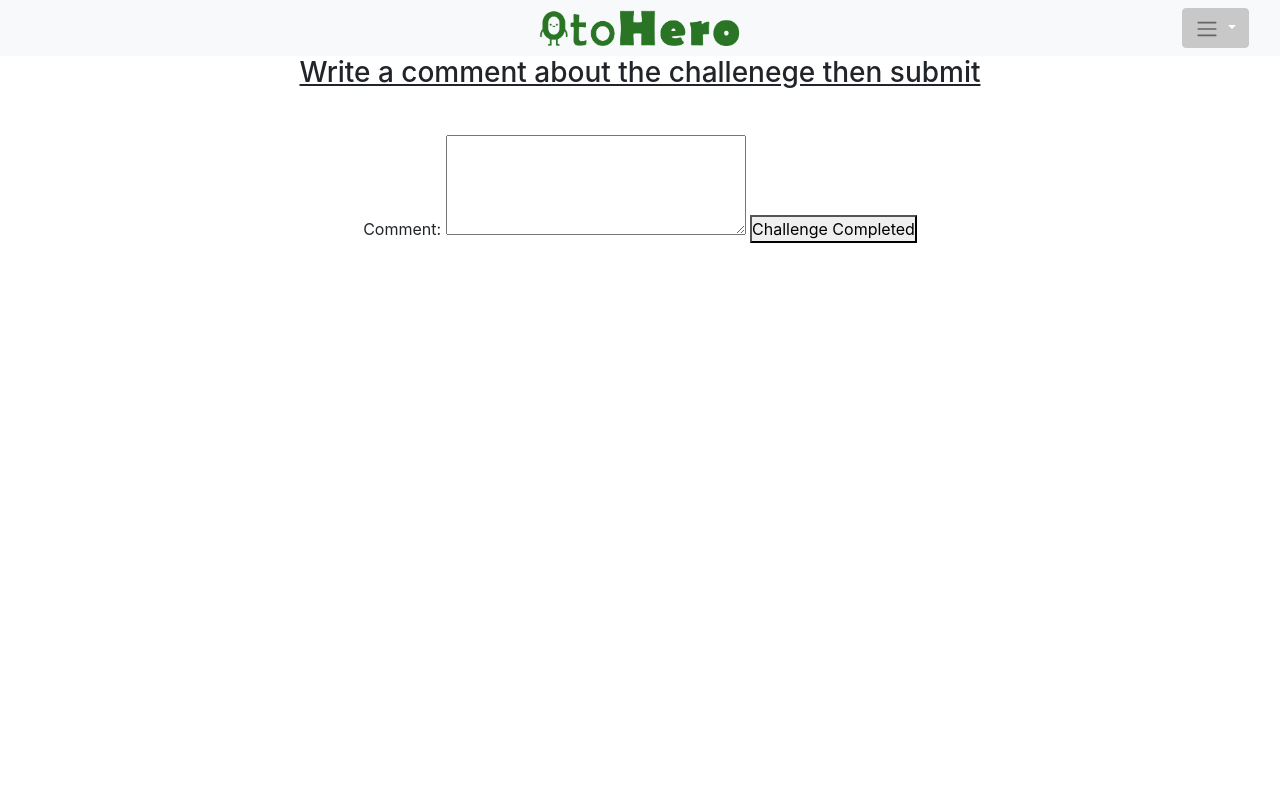
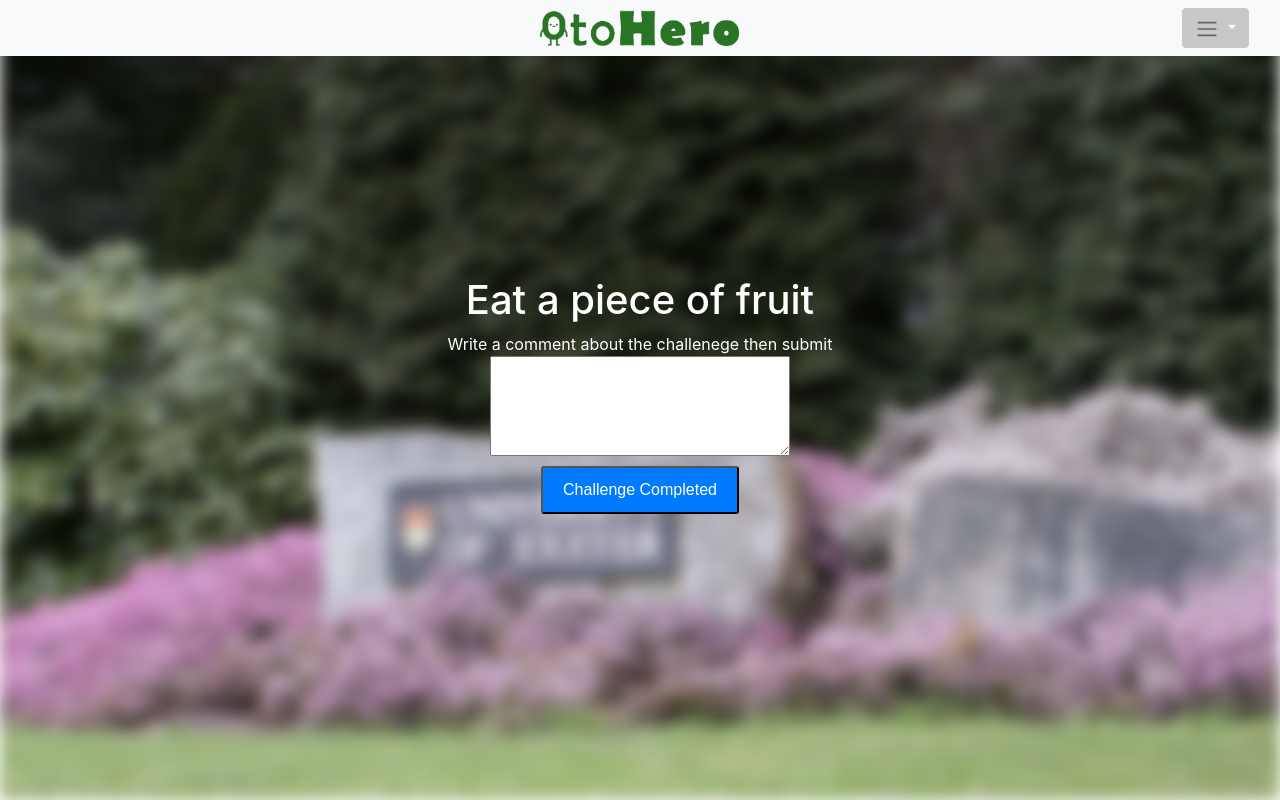
Before and after one commit to Robert-Lucas7/ECM2434_Group_Software_Project, a Django app: page /project/make_post/ in a window 1280 px wide. Run offline with Django 5.2, Linux system fonts and the light colour scheme; data comes from the database, SQL or seed files in the repository; some libraries are stand-ins or nearby versions.

Commit message:
Update make_post.html

```diff
--- a/sustainability_project/project/templates/project/make_post.html
+++ b/sustainability_project/project/templates/project/make_post.html
@@ -1,16 +1,50 @@
 {% extends 'base.html' %}
 
+{% load static %}
+
 {% block content %}
+<head>
+    <style>
+        form {
+            font-family: Arial, sans-serif;
+            display: flex;
+            justify-content: center;
+            align-items: center;
+            flex-direction: column;
+        }
+        .button {
+            display: inline-block;
+            padding: 10px 20px;
+            margin: 10px;
+            font-size: 16px;
+            cursor: pointer;
+            color: #fff;
+            background-color: #007bff;
+            border-radius: 3px;
+        }
+        .button:hover {
+            background-color: #0056b3;
+        }
+    </style>
+</head>
+        <div class="challenge-section">
+            <!-- Background image set inline to utilize the Django static file system -->
+            <div class="background-image" style="background-image: url('{% static 'project/exeter_uni_campus.jpg' %}');"></div>
+            <div class="content">
+                <h1>{{ daily_challenge|default:"Daily Challenge Sample Text" }}</h1>
+                <a align="center">Write a comment about the challenege then submit</a>
 
-    <div class="daily-challenge">
-        <h1>{{ daily_challenge|default:"Daily Challenge Sample Text" }}</h1>
-    </div>
+                <form id="MakePost" method="post" align="center" action="{% url 'make_post' %}" >
+                    {% csrf_token %}
+                    <!-- {{form.comment.label_tag}} -->
+                    {{form.comment}}
+                    <button type="submit" class="button">Challenge Completed</button>
+                </form>
+            </div>
 
-    <body>
+        </div>
 
-        <h3 align="center" underline><u>Write a comment about the challenege then submit</u></h1>
-        <pre>  </pre>
-        <div id="post">
+        <div id="post" align="center" >
             {% if form.errors %}
                 <div class="error">
                     <p><span>ERROR</span></p>
@@ -25,13 +59,7 @@
             {% endif %}
         </div>
 
-        <form id="MakePost" method="post" align="center" action="{% url 'make_post' %}">
-            {% csrf_token %}
-            {{form.comment.label_tag}}
-            {{form.comment}}
-            <button type="submit" >Challenge Completed</button>
-        </form>
-    </body>
+
 
 
 {% endblock %}
```
